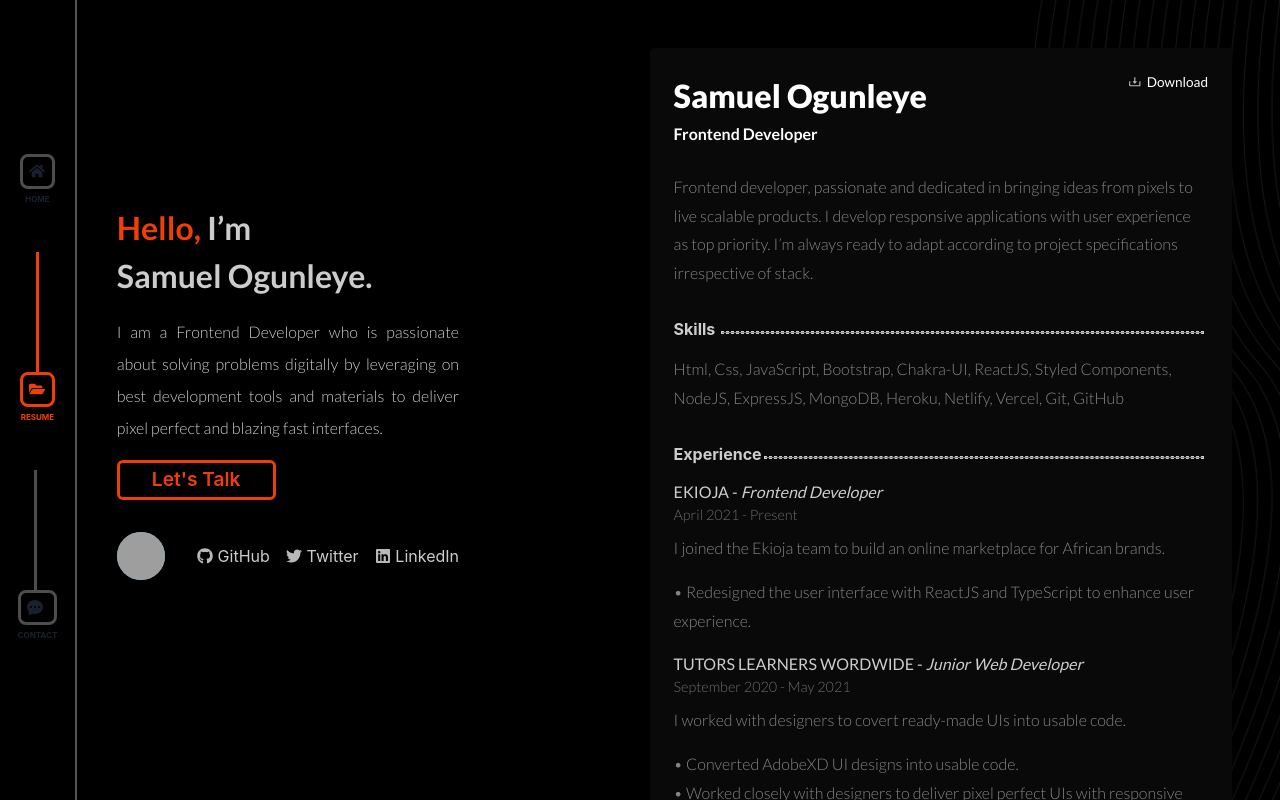
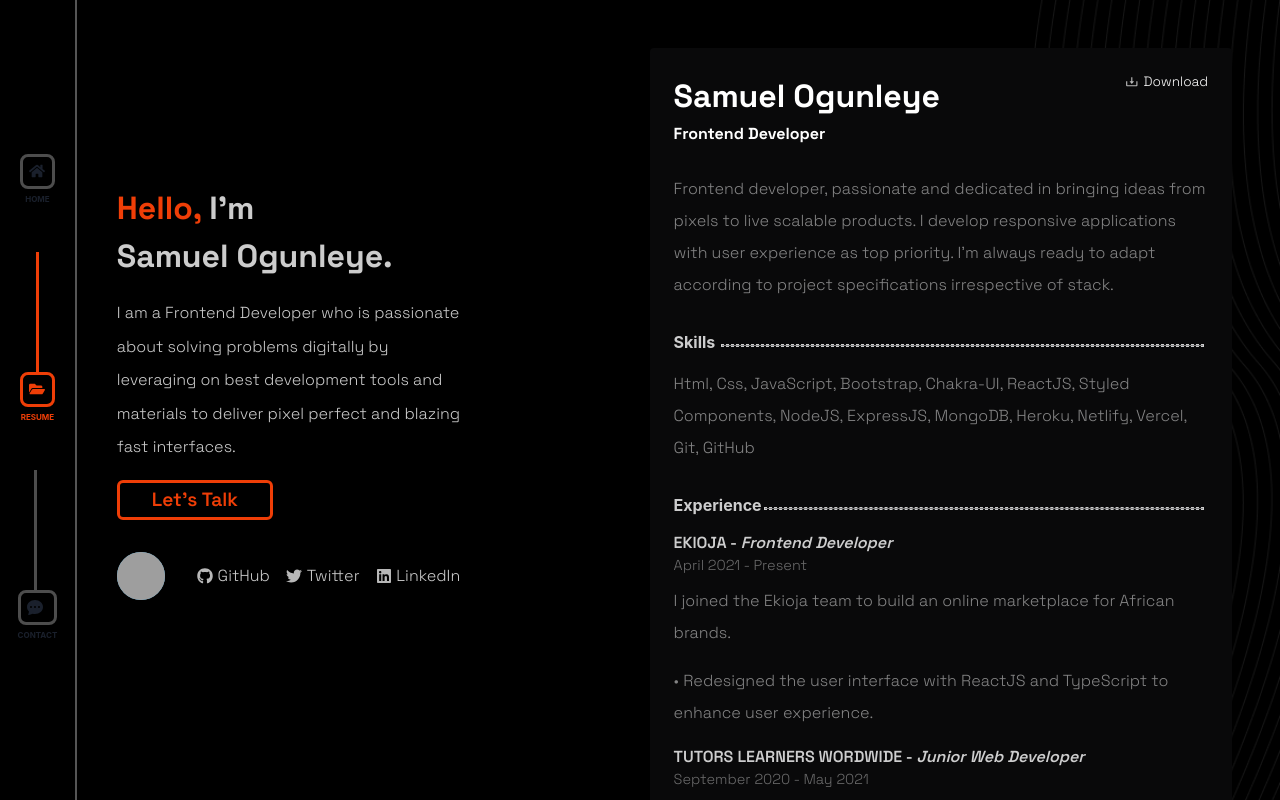
Before and after one commit to Sproff/sproff-portfolio, a React (Create React App) app: page /resume in a window 1280 px wide. Built offline with nearby package versions, Linux system fonts and the light colour scheme; grey boxes are pictures that could not be loaded.

Commit message:
change font

```diff
--- a/src/components/home/Main.jsx
+++ b/src/components/home/Main.jsx
@@ -21,7 +21,7 @@ export const Main = () => {
 			padding={["0", "0", "0 4.5rem", "0 2.5rem"]}
 			// marginTop={["-4rem", "-4rem", "-4rem", "0"]}
 			display="flex"
-			w={["100%", "100%", "100%", "53%"]}
+			w={["100%", "100%", "100%", "80%"]}
 		>
 			<Box
 				display="flex"
@@ -33,8 +33,8 @@ export const Main = () => {
 					<Text
 						color="rgba(255, 255, 255, 0.8)"
 						textAlign={["center", "center", "center", "inherit"]}
+						fontFamily="Space Grotesk"
 						fontSize={["2rem", "2rem", "1.7rem", "2rem"]}
-						fontFamily="Lato"
 						fontWeight="700"
 					>
 						<span style={{ color: "#EF3E07" }}>Hello,</span> I’m
@@ -45,12 +45,12 @@ export const Main = () => {
 					<Text
 						mt="1rem"
 						color="rgba(255, 255, 255, 0.8)"
-						textAlign={["center", "center", "center", "justify"]}
-						fontFamily="Lato"
+						textAlign={["center", "center", "center", "inherit"]}
+						fontFamily="Space Grotesk"
 						fontSize={["1rem", "1.1rem", "1.1rem", "1rem"]}
 						fontWeight="300"
 						width={["100%", "100%", "100%", "100%"]}
-						lineHeight="2"
+						lineHeight="2.1"
 					>
 						I am a Frontend Developer who is passionate about solving problems
 						digitally by leveraging on best development tools and materials to
@@ -67,6 +67,7 @@ export const Main = () => {
 							borderColor="#EF3E07"
 							boxShadow="none"
 							color="#EF3E07"
+							fontFamily="Space Grotesk"
 							fontSize={["1rem", "1rem", "1rem", "1.2rem"]}
 							padding="0 2rem"
 							_active={{ backgroundColor: "#EF3E07" }}
@@ -115,7 +116,8 @@ export const Main = () => {
 								<Box style={{ marginRight: "1rem" }}>
 									<a
 										href="https://github.com/Sproff"
-										isExternal
+										target="_blank"
+										rel="noreferrer"
 										boxShadow="none"
 									>
 										<Flex alignItems="center" color="rgba(255, 255, 255, 0.8)">
@@ -125,7 +127,12 @@ export const Main = () => {
 													marginRight: ".3rem",
 												}}
 											/>
-											<Text>GitHub</Text>
+											<Text
+												fontFamily="Space Grotesk"
+												fontSize={["1rem", "1.1rem", "1.1rem", "1rem"]}
+											>
+												GitHub
+											</Text>
 										</Flex>
 									</a>
 								</Box>
@@ -133,7 +140,8 @@ export const Main = () => {
 								<Box style={{ marginRight: "1rem" }}>
 									<a
 										href="https://twitter.com/dev_sproff"
-										isExternal
+										target="_blank"
+										rel="noreferrer"
 										boxShadow="none"
 									>
 										<Flex alignItems="center" color="rgba(255, 255, 255, 0.8)">
@@ -143,7 +151,12 @@ export const Main = () => {
 													marginRight: ".3rem",
 												}}
 											/>
-											<Text>Twitter</Text>
+											<Text
+												fontFamily="Space Grotesk"
+												fontSize={["1rem", "1.1rem", "1.1rem", "1rem"]}
+											>
+												Twitter
+											</Text>
 										</Flex>
 									</a>
 								</Box>
@@ -151,7 +164,8 @@ export const Main = () => {
 								<Box>
 									<a
 										href="https://www.linkedin.com/in/samuel-ogunleye-a87493194/"
-										isExternal
+										target="_blank"
+										rel="noreferrer"
 										boxShadow="none"
 									>
 										<Flex alignItems="center" color="rgba(255, 255, 255, 0.8)">
@@ -161,7 +175,12 @@ export const Main = () => {
 													marginRight: ".3rem",
 												}}
 											/>
-											<Text>LinkedIn</Text>
+											<Text
+												fontFamily="Space Grotesk"
+												fontSize={["1rem", "1.1rem", "1.1rem", "1rem"]}
+											>
+												LinkedIn
+											</Text>
 										</Flex>
 									</a>
 								</Box>
--- a/src/components/home/ProjectHome.jsx
+++ b/src/components/home/ProjectHome.jsx
@@ -34,7 +34,7 @@ export const Projects = () => {
 								key={project.id}
 								bgColor="#09090A"
 								color="#fff"
-								fontFamily="Lato"
+								fontFamily="Space Grotesk"
 								borderRadius="4px"
 								height="264px"
 								width="100%"
@@ -47,14 +47,14 @@ export const Projects = () => {
 								<Box>
 									<Text
 										color="rgba(255, 255, 255, 0.6)"
-										fontWeight="900"
+										fontWeight="700"
 										fontSize="1.05rem"
 										textTransform="uppercase"
 									>
 										{project.title}
 									</Text>
 									<Text
-										fontSize=".85rem"
+										fontSize=".9rem"
 										lineHeight="1.8"
 										color="rgba(255, 255, 255, 0.6)"
 										fontWeight="300"
@@ -63,7 +63,7 @@ export const Projects = () => {
 									</Text>
 									<br />
 									<Text
-										fontSize="1rem"
+										fontSize=".95rem"
 										lineHeight="1.8"
 										color="rgba(255, 255, 255, 0.6)"
 										fontWeight="300"
--- a/src/index.css
+++ b/src/index.css
@@ -1,4 +1,4 @@
-@import url("https://fonts.googleapis.com/css2?family=Lato:wght@300;400;700;900&display=swap");
+@import url("https://fonts.googleapis.com/css2?family=Space+Grotesk:wght@300;600;700&display=swap");
 
 * {
 	margin-inline-start: 0 !important;
@@ -7,7 +7,7 @@
 }
 
 body {
-	font-family: "Lato";
+	font-family: "Space Grotesk", sans-serif;
 }
 
 .selected {
--- a/src/layouts/MainLayout.jsx
+++ b/src/layouts/MainLayout.jsx
@@ -25,7 +25,7 @@ export const MainLayout = ({ children, isMobile, isProject }) => {
 				</Box>
 				<Box
 					w={["100%", "100%", "100%", "41%"]}
-					zIndex="999999"
+					zIndex="2"
 					className={isMobile ? "isMobile" : ""}
 				>
 					<Main />
--- a/src/layouts/MobileNavBar.jsx
+++ b/src/layouts/MobileNavBar.jsx
@@ -17,7 +17,7 @@ export const MobileNavBar = () => {
 				height="12%"
 				width="100%"
 				bgColor="#000"
-				zIndex="3"
+				zIndex="999"
 				padding="1.5rem 0"
 				borderTop="1px solid rgba(255, 255, 255, 0.3)"
 			>
@@ -25,7 +25,6 @@ export const MobileNavBar = () => {
 					<Box cursor="pointer">
 						<Box
 							className="active_mobile_border"
-							// border="3px solid rgba(255, 255, 255, 0.3)"
 							borderRadius="8px"
 							p=".3rem .5rem"
 							display="flex"
@@ -35,6 +34,7 @@ export const MobileNavBar = () => {
 							<FaHome />
 						</Box>
 						<Text
+							fontFamily="Space Grotesk"
 							fontSize=".5rem"
 							textTransform="uppercase"
 							fontWeight="700"
@@ -49,7 +49,6 @@ export const MobileNavBar = () => {
 					<Box cursor="pointer">
 						<Box
 							className="active_mobile_border"
-							// border="3px solid rgba(255, 255, 255, 0.3)"
 							borderRadius="8px"
 							p=".3rem .5rem"
 							display="flex"
@@ -59,6 +58,7 @@ export const MobileNavBar = () => {
 							<GoProject />
 						</Box>
 						<Text
+							fontFamily="Space Grotesk"
 							fontSize=".5rem"
 							textTransform="uppercase"
 							fontWeight="700"
@@ -73,7 +73,6 @@ export const MobileNavBar = () => {
 					<Box cursor="pointer" position="relative">
 						<Box
 							className="active_mobile_border"
-							// border="3px solid rgba(255, 255, 255, 0.3)"
 							borderRadius="8px"
 							p=".3rem .5rem"
 							display="flex"
@@ -83,6 +82,7 @@ export const MobileNavBar = () => {
 							<FaFolderOpen />
 						</Box>
 						<Text
+							fontFamily="Space Grotesk"
 							fontSize=".5rem"
 							textTransform="uppercase"
 							fontWeight="700"
@@ -97,7 +97,6 @@ export const MobileNavBar = () => {
 					<Box cursor="pointer" position="relative">
 						<Box
 							className="active_mobile_border"
-							// border="3px solid rgba(255, 255, 255, 0.3)"
 							borderRadius="8px"
 							p=".3rem .5rem"
 							display="flex"
@@ -107,6 +106,7 @@ export const MobileNavBar = () => {
 							<BsFillChatDotsFill />
 						</Box>
 						<Text
+							fontFamily="Space Grotesk"
 							fontSize=".5rem"
 							textTransform="uppercase"
 							fontWeight="700"
--- a/src/pages/Contact.jsx
+++ b/src/pages/Contact.jsx
@@ -23,7 +23,7 @@ export const Contact = () => {
 					<Box
 						bgColor="#09090A"
 						color="#fff"
-						fontFamily="Lato"
+						fontFamily="Space Grotesk"
 						borderRadius="4px"
 						width="100%"
 						padding="1.5rem"
--- a/src/pages/Projects.jsx
+++ b/src/pages/Projects.jsx
@@ -28,7 +28,7 @@ export const Projects = () => {
 									key={project.id}
 									bgColor="#09090A"
 									color="#fff"
-									fontFamily="Lato"
+									fontFamily="Space Grotesk"
 									borderRadius="4px"
 									height="264px"
 									width="100%"
@@ -41,14 +41,14 @@ export const Projects = () => {
 									<Box>
 										<Text
 											color="rgba(255, 255, 255, 0.6)"
-											fontWeight="900"
+											fontWeight="700"
 											fontSize="1.05rem"
 											textTransform="uppercase"
 										>
 											{project.title}
 										</Text>
 										<Text
-											fontSize=".85rem"
+											fontSize=".9rem"
 											lineHeight="1.8"
 											color="rgba(255, 255, 255, 0.6)"
 											fontWeight="300"
@@ -57,7 +57,7 @@ export const Projects = () => {
 										</Text>
 										<br />
 										<Text
-											fontSize="1rem"
+											fontSize=".95rem"
 											lineHeight="1.8"
 											color="rgba(255, 255, 255, 0.6)"
 											fontWeight="300"
--- a/src/pages/Resume.jsx
+++ b/src/pages/Resume.jsx
@@ -17,7 +17,7 @@ export const Resume = () => {
 					<Box
 						bgColor="#09090A"
 						color="#fff"
-						fontFamily="Lato"
+						fontFamily="Space Grotesk"
 						borderRadius="4px"
 						width="100%"
 						padding="1.5rem"
@@ -67,7 +67,7 @@ export const Resume = () => {
 							<br />
 							<Text
 								fontSize="1rem"
-								lineHeight="1.8"
+								lineHeight="2"
 								color="rgba(255, 255, 255, 0.5)"
 								fontWeight="300"
 							>
@@ -101,7 +101,7 @@ export const Resume = () => {
 							<Text
 								mt="1rem"
 								fontSize="1rem"
-								lineHeight="1.8"
+								lineHeight="2"
 								color="rgba(255, 255, 255, 0.5)"
 								fontWeight="300"
 							>
@@ -136,7 +136,7 @@ export const Resume = () => {
 										<Text
 											mt="1rem"
 											fontSize="1rem"
-											fontWeight="400"
+											fontWeight="600"
 											color="rgba(255, 255, 255, 0.8)"
 										>
 											{res.company.toUpperCase()} - <i>{res.role}</i>
@@ -153,7 +153,7 @@ export const Resume = () => {
 											color="rgba(255, 255, 255, 0.5)"
 											fontSize="1rem"
 											fontWeight="300"
-											lineHeight="1.8"
+											lineHeight="2"
 										>
 											{res.description}
 										</Text>
@@ -162,7 +162,7 @@ export const Resume = () => {
 											color="rgba(255, 255, 255, 0.5)"
 											fontSize="1rem"
 											fontWeight="300"
-											lineHeight="1.8"
+											lineHeight="2"
 										>
 											{res.achievements.map((achievement) => {
 												return (
--- a/src/services/projects.js
+++ b/src/services/projects.js
@@ -52,7 +52,7 @@ export const projects = [
 		title: "Google DSC-FUOYE",
 		tools: "Html + Css + JS + Bootstrap",
 		description:
-			"A Google Developers program for university students to learn mobile and web development skills.",
+			"A platform for university students to learn mobile and web development skills.",
 		live_link: "https://dsc-fuoye.com",
 		github_link: "",
 		isPrivate: true,
```
Also changed, not shown: 1 other file (tests, documents, lock files or other folders).
